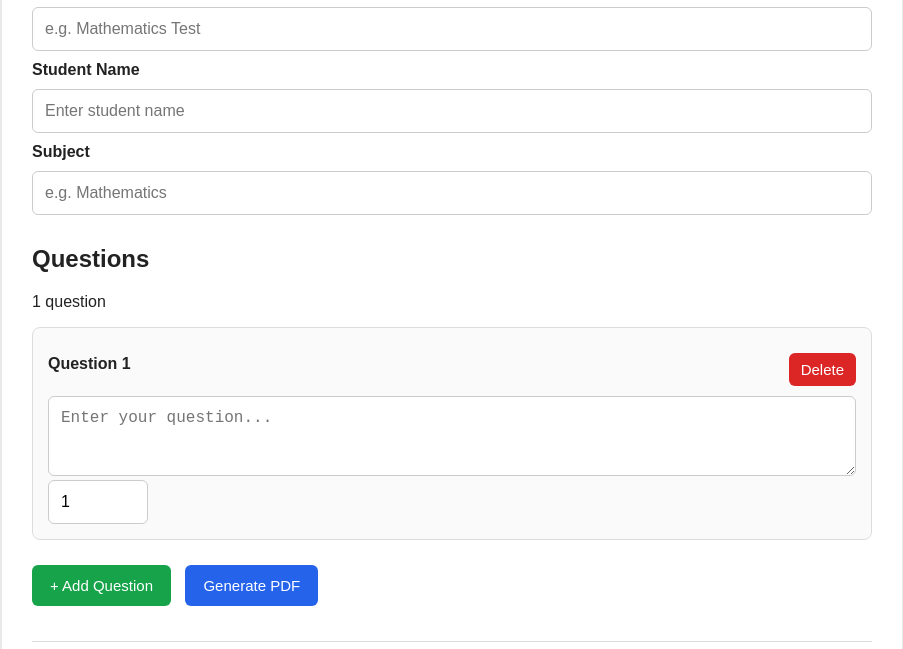
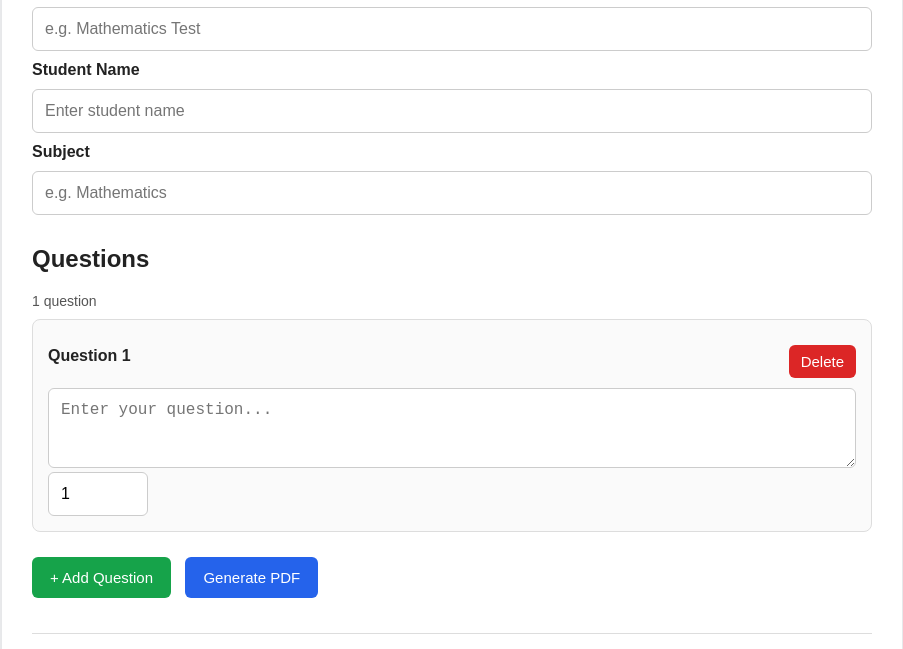
Before and after one commit to veereshr4446/TxtPDF, a website: page index.html in a window 1280 px wide. Shown: the part 151-800 px from the top of the page, without its empty margins (188-1091 px from the left). Drawn offline with Linux system fonts and the light colour scheme.

Commit message:
style: style the question counter

```diff
--- a/style.css
+++ b/style.css
@@ -228,3 +228,9 @@ button:focus-visible {
     color: white;
     margin-left: 10px;
 }
+
+.counter {
+    margin: 0 0 10px;
+    color: #555;
+    font-size: 14px;
+}
```
